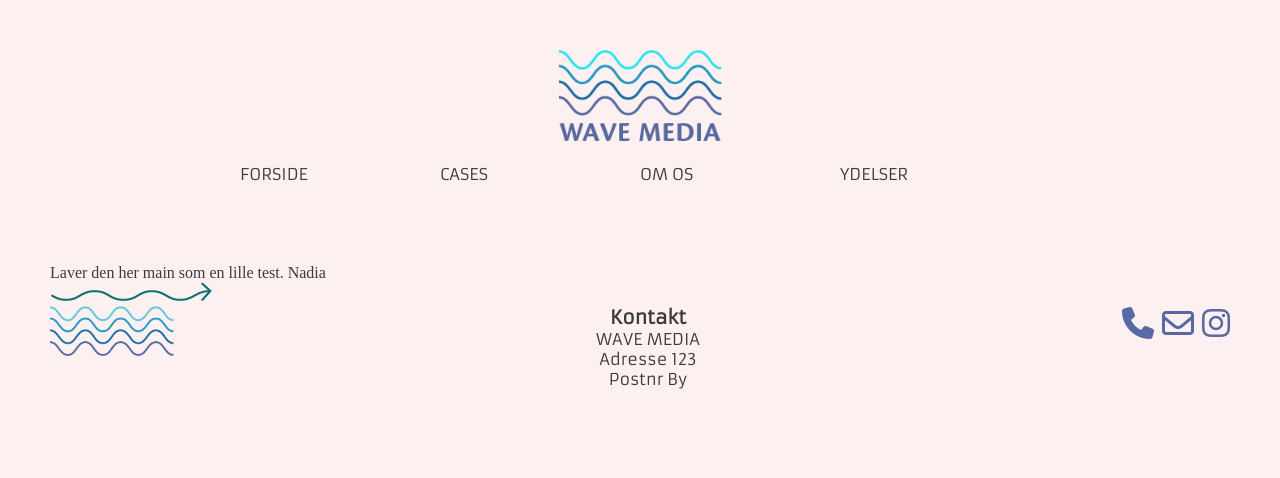
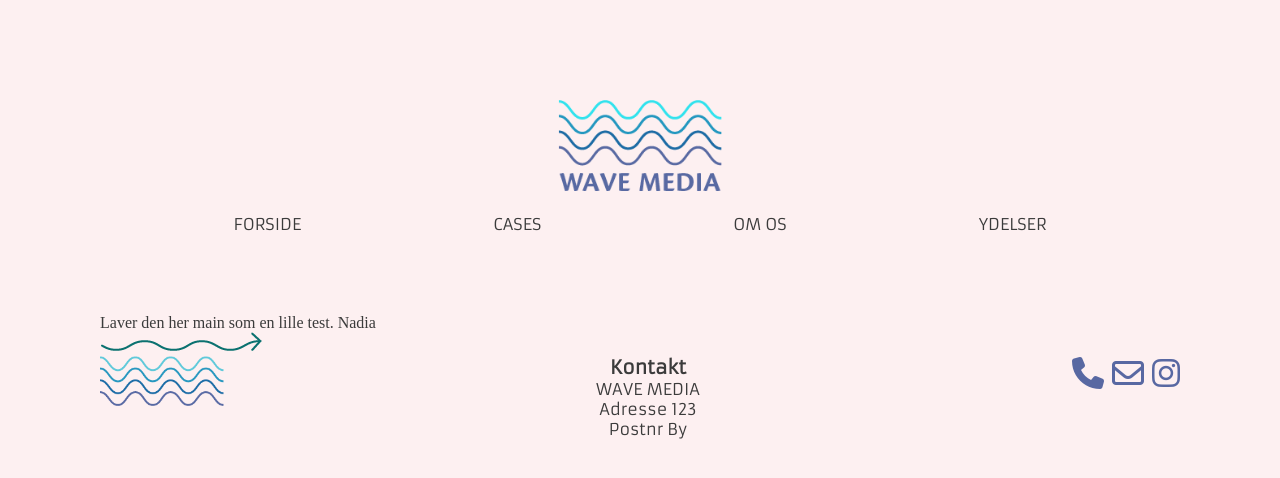
Before and after one commit to livmikala/wave-media, a plain HTML site: page index.html in a window 1280 px wide. Drawn offline with Linux system fonts and the light colour scheme.

Commit message:
padding ændret og nogle px er ændret til em

```diff
--- a/style.css
+++ b/style.css
@@ -5,9 +5,9 @@
 body {
     color: #3B3B3B;
     background-color: #FDF0F1;
-    padding: 50px;
+    padding: 100px;
 }
-
+/*header styling*/
 header {
     display: grid;
     grid-template-columns: 1fr;
@@ -17,9 +17,14 @@ header {
 
 .topnav {
     height: 100px;
-    display: grid;
-    grid-template-columns: repeat(4, 200px);
-    justify-content: center;
+}
+
+.topnav a {
+    margin-right: 12em;
+}
+
+.topnav a:last-child {
+    margin-right: 0;
 }
 
 .toplogo {
@@ -33,7 +38,7 @@ a {
     font-weight: 400;
     font-style: normal;
 }
-
+/*header styling slut*/
 
 .footertext {
     font-family: "Armata", sans-serif;
```
